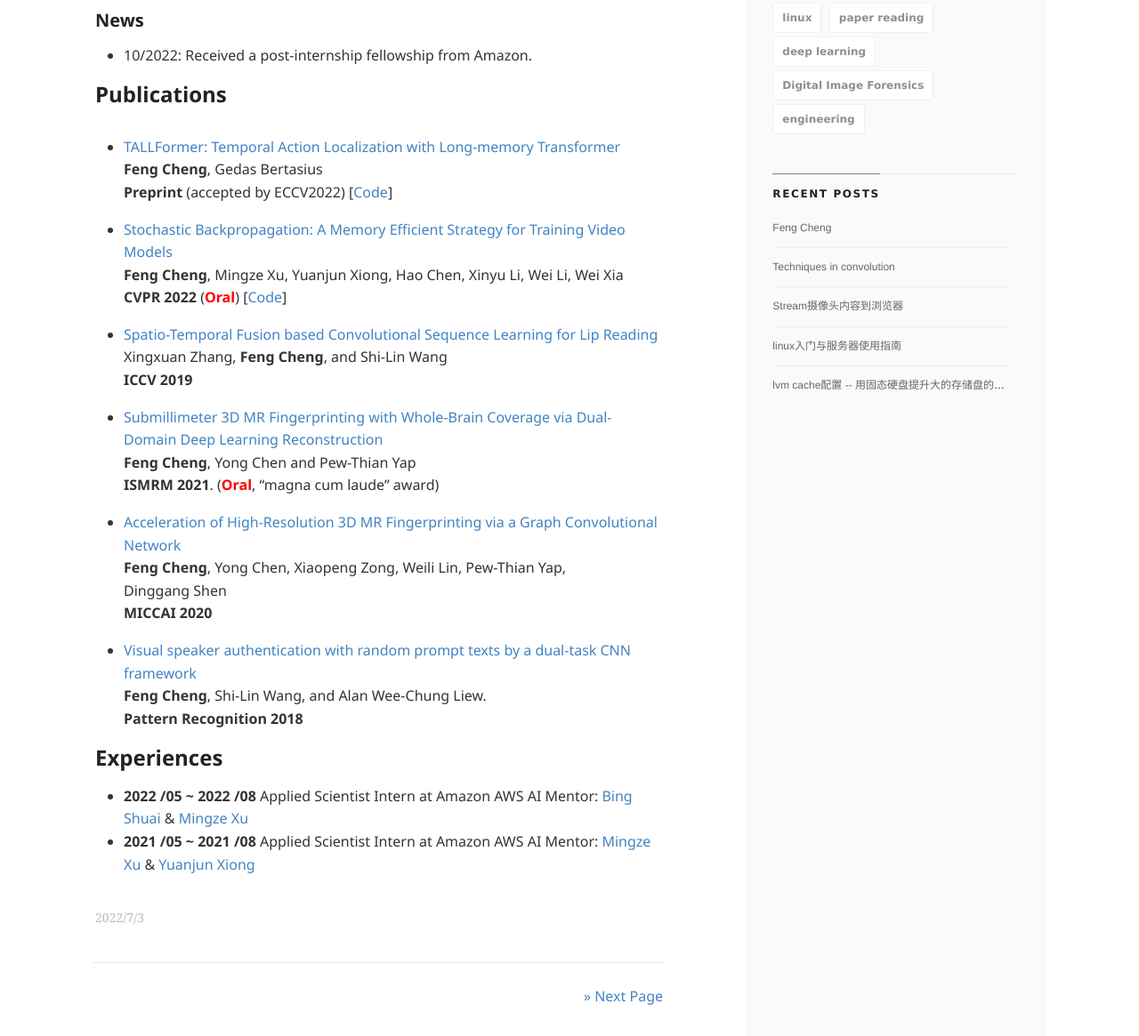
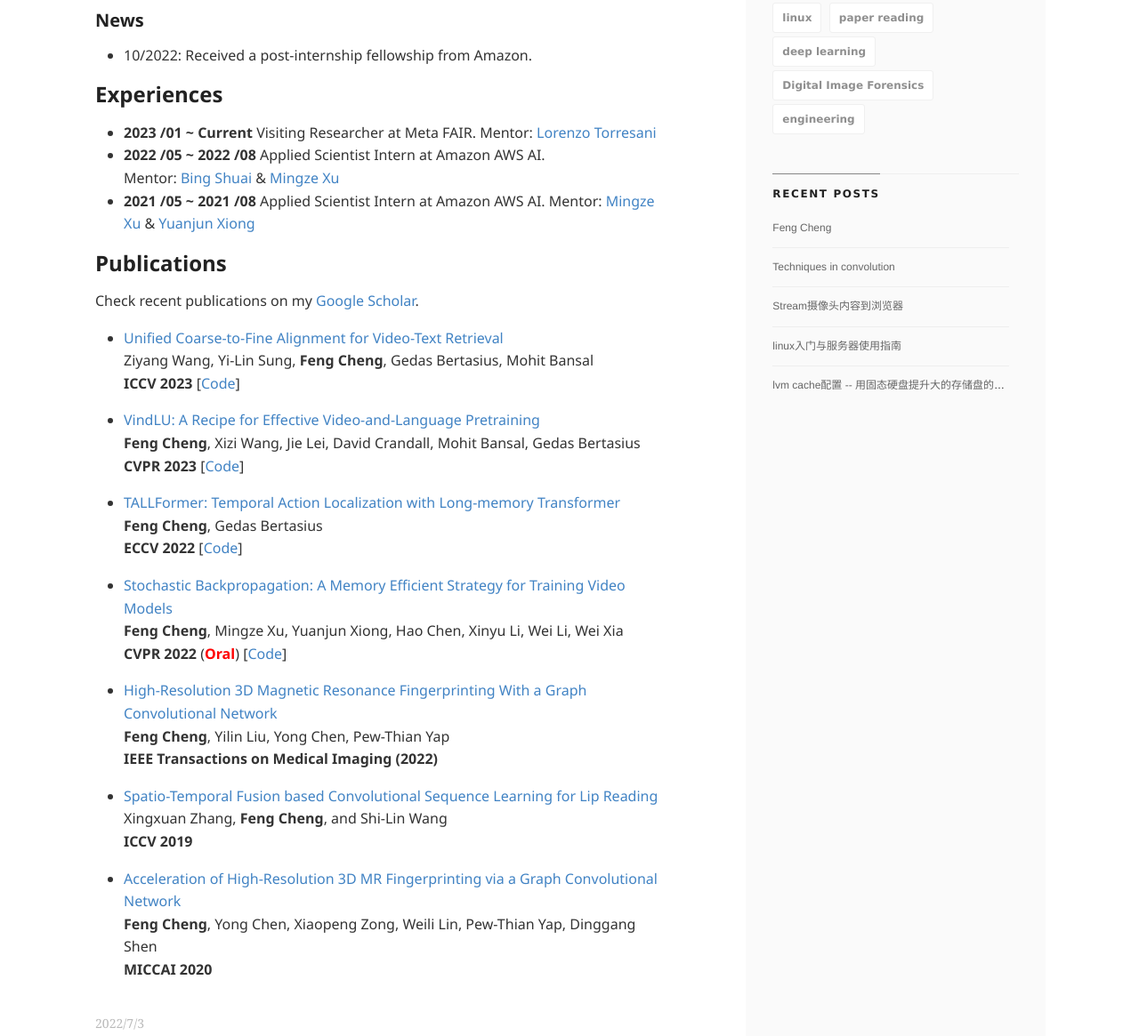
Before and after one commit to klauscc/klauscc.github.io, a plain HTML site: page index.html in a window 1280 px wide. Shown: the part 455-1620 px from the top of the page at 89% size. Drawn offline with nearby package versions, Linux system fonts and the light colour scheme; some packages are replaced by stand-ins of ours.

Commit message:
update feng_cheng

```diff
--- a/index.html
+++ b/index.html
@@ -136,38 +136,56 @@
 <li>10/2022: Received a post-internship fellowship from Amazon.</li>
 </ul>
 
-<h2 id="toc_2">Publications</h2>
+<h2 id="toc_2">Experiences</h2>
 
 <ul>
+<li><strong>2023 /01 ~ Current</strong> Visiting Researcher at Meta FAIR.
+Mentor: <a href="https://scholar.google.com/citations?user=ss8KR5gAAAAJ&amp;hl=en&amp;pagesize=1000&amp;sortby=pubdate">Lorenzo Torresani</a></li>
+<li><strong>2022 /05 ~ 2022 /08</strong> Applied Scientist Intern at Amazon AWS AI.<br/>
+Mentor: <a href="https://scholar.google.com/citations?user=c8WhHZkAAAAJ&amp;hl=en">Bing Shuai</a> &amp; <a href="https://scholar.google.com/citations?user=KNcECJQAAAAJ&amp;hl=en">Mingze Xu</a></li>
+<li><strong>2021 /05 ~ 2021 /08</strong> Applied Scientist Intern at Amazon AWS AI.
+Mentor: <a href="https://scholar.google.com/citations?user=KNcECJQAAAAJ&amp;hl=en">Mingze Xu</a> &amp; <a href="https://scholar.google.com/citations?user=ojKsx6AAAAAJ&amp;hl=en">Yuanjun Xiong</a></li>
+</ul>
+
+<h2 id="toc_3">Publications</h2>
+
+<p>Check recent publications on my <a href="https://scholar.google.com/citations?hl=en&amp;user=L5WbA3EAAAAJ&amp;view_op=list_works&amp;sortby=pubdate">Google Scholar</a>.</p>
+
+<ul>
+<li><p><a href="https://arxiv.org/abs/2309.10091">Unified Coarse-to-Fine Alignment for Video-Text Retrieval</a><br/>
+Ziyang Wang, Yi-Lin Sung, <strong>Feng Cheng</strong>, Gedas Bertasius, Mohit Bansal<br/>
+<strong>ICCV 2023</strong> [<a href="https://github.com/Ziyang412/UCoFiA">Code</a>]</p></li>
+<li><p><a href="https://arxiv.org/abs/2212.05051">VindLU: A Recipe for Effective Video-and-Language Pretraining</a><br/>
+<strong>Feng Cheng</strong>, Xizi Wang, Jie Lei, David Crandall, Mohit Bansal, Gedas Bertasius<br/>
+<strong>CVPR 2023</strong> [<a href="https://github.com/klauscc/VindLU">Code</a>]</p></li>
 <li><p><a href="https://arxiv.org/abs/2204.01680">TALLFormer: Temporal Action Localization with Long-memory Transformer</a> <br/>
 <strong>Feng Cheng</strong>, Gedas Bertasius <br/>
-<strong>Preprint</strong> (accepted by ECCV2022) [<a href="https://github.com/klauscc/TALLFormer">Code</a>]</p></li>
+<strong>ECCV 2022</strong> [<a href="https://github.com/klauscc/TALLFormer">Code</a>]</p></li>
 <li><p><a href="https://arxiv.org/abs/2203.16755">Stochastic Backpropagation: A Memory Efficient Strategy for Training Video Models</a> <br/>
 <strong>Feng Cheng</strong>, Mingze Xu, Yuanjun Xiong, Hao Chen, Xinyu Li, Wei Li, Wei Xia<br/>
 <strong>CVPR 2022</strong> (<span style="color:red"><strong>Oral</strong></span>) [<a href="https://github.com/amazon-research/stochastic-backpropagation">Code</a>]</p></li>
+<li><p><a href="https://ieeexplore.ieee.org/document/9926190">High-Resolution 3D Magnetic Resonance Fingerprinting With a Graph Convolutional Network</a><br/>
+<strong>Feng Cheng</strong>, Yilin Liu, Yong Chen, Pew-Thian Yap<br/>
+<strong>IEEE Transactions on Medical Imaging (2022)</strong></p></li>
 <li><p><a href="https://openaccess.thecvf.com/content_ICCV_2019/papers/Zhang_Spatio-Temporal_Fusion_Based_Convolutional_Sequence_Learning_for_Lip_Reading_ICCV_2019_paper.pdf">Spatio-Temporal Fusion based Convolutional Sequence Learning for Lip Reading</a> <br/>
 Xingxuan Zhang, <strong>Feng Cheng</strong>, and Shi-Lin Wang <br/>
 <strong>ICCV 2019</strong></p></li>
-<li><p><a href="https://www.ismrm.org/21/program-files/TeaserSlides/TeasersPresentations/0170-Teaser.html">Submillimeter 3D MR Fingerprinting with Whole-Brain Coverage via Dual-Domain Deep Learning Reconstruction</a> <br/>
-<strong>Feng Cheng</strong>, Yong Chen and Pew-Thian Yap <br/>
-<strong>ISMRM 2021</strong>. (<span style="color:red"><strong>Oral</strong></span>, “magna cum laude” award)</p></li>
-<li><p><a href="https://link.springer.com/chapter/10.1007/978-3-030-59713-9_16">Acceleration of High-Resolution 3D MR Fingerprinting via a Graph Convolutional Network</a> <br/>
-<strong>Feng Cheng</strong>, Yong Chen, Xiaopeng Zong, Weili Lin, Pew-Thian Yap,<br/>
-Dinggang Shen<br/>
-<strong>MICCAI 2020</strong></p></li>
-<li><p><a href="https://www.sciencedirect.com/science/article/abs/pii/S0031320318302152">Visual speaker authentication with random prompt texts by a dual-task CNN framework</a><br/>
-<strong>Feng Cheng</strong>, Shi-Lin Wang, and Alan Wee-Chung Liew.<br/>
-<strong>Pattern Recognition 2018</strong></p></li>
 </ul>
 
-<h2 id="toc_3">Experiences</h2>
+<!--- [Submillimeter 3D MR Fingerprinting with Whole-Brain Coverage via Dual-Domain Deep Learning Reconstruction](https://www.ismrm.org/21/program-files/TeaserSlides/TeasersPresentations/0170-Teaser.html)
+**Feng Cheng**, Yong Chen and Pew-Thian Yap
+**ISMRM 2021**. (<span style="color:red">**Oral**</span>, “magna cum laude” award)-->
 
 <ul>
-<li><strong>2022 /05 ~ 2022 /08</strong> Applied Scientist Intern at Amazon AWS AI
-Mentor: <a href="https://scholar.google.com/citations?user=c8WhHZkAAAAJ&amp;hl=en">Bing Shuai</a> &amp; <a href="https://scholar.google.com/citations?user=KNcECJQAAAAJ&amp;hl=en">Mingze Xu</a></li>
-<li><strong>2021 /05 ~ 2021 /08</strong> Applied Scientist Intern at Amazon AWS AI
-Mentor: <a href="https://scholar.google.com/citations?user=KNcECJQAAAAJ&amp;hl=en">Mingze Xu</a> &amp; <a href="https://scholar.google.com/citations?user=ojKsx6AAAAAJ&amp;hl=en">Yuanjun Xiong</a></li>
+<li><a href="https://link.springer.com/chapter/10.1007/978-3-030-59713-9_16">Acceleration of High-Resolution 3D MR Fingerprinting via a Graph Convolutional Network</a><br/>
+<strong>Feng Cheng</strong>, Yong Chen, Xiaopeng Zong, Weili Lin, Pew-Thian Yap,
+Dinggang Shen<br/>
+<strong>MICCAI 2020</strong></li>
 </ul>
+
+<!--- [Visual speaker authentication with random prompt texts by a dual-task CNN framework](https://www.sciencedirect.com/science/article/abs/pii/S0031320318302152)
+**Feng Cheng**, Shi-Lin Wang, and Alan Wee-Chung Liew.
+**Pattern Recognition 2018**-->
 
 <!--## Honors
 - **2016** **First prize** of the Ninth National Information Security Competition
--- a/sitemap.xml
+++ b/sitemap.xml
@@ -2,7 +2,7 @@
 <urlset xmlns="http://www.sitemaps.org/schemas/sitemap/0.9">
 <url>
   <loc>https://klauscc.github.io/</loc>
-  <lastmod>2023-04-06T14:24:41-04:00</lastmod>
+  <lastmod>2023-11-14T17:39:19-05:00</lastmod>
 </url>
 
 <url>
```
Also changed, not shown: Feng_Cheng.html (+35 -17 lines), all.html (+35 -17 lines), atom.xml (+42 -24 lines), 2 other files.
